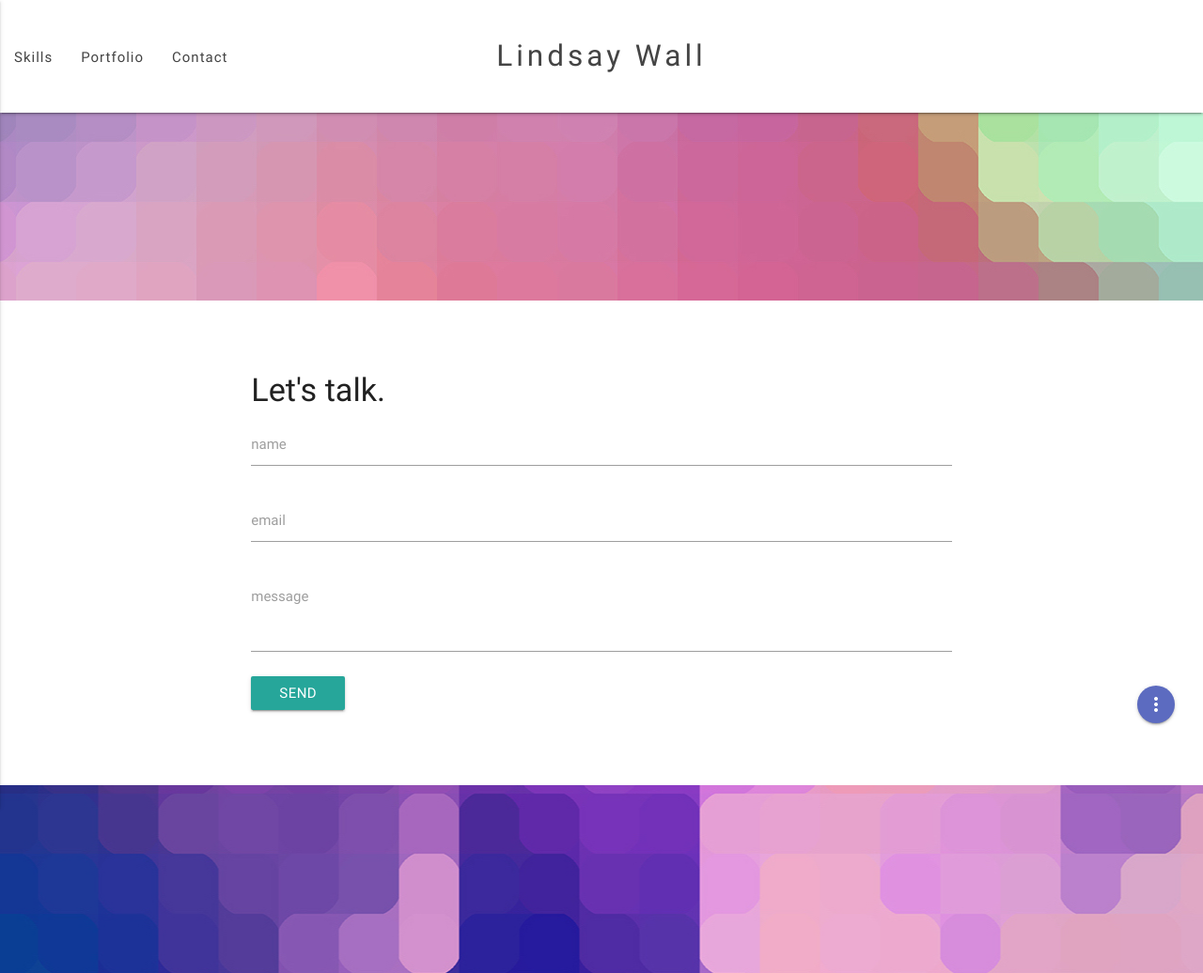
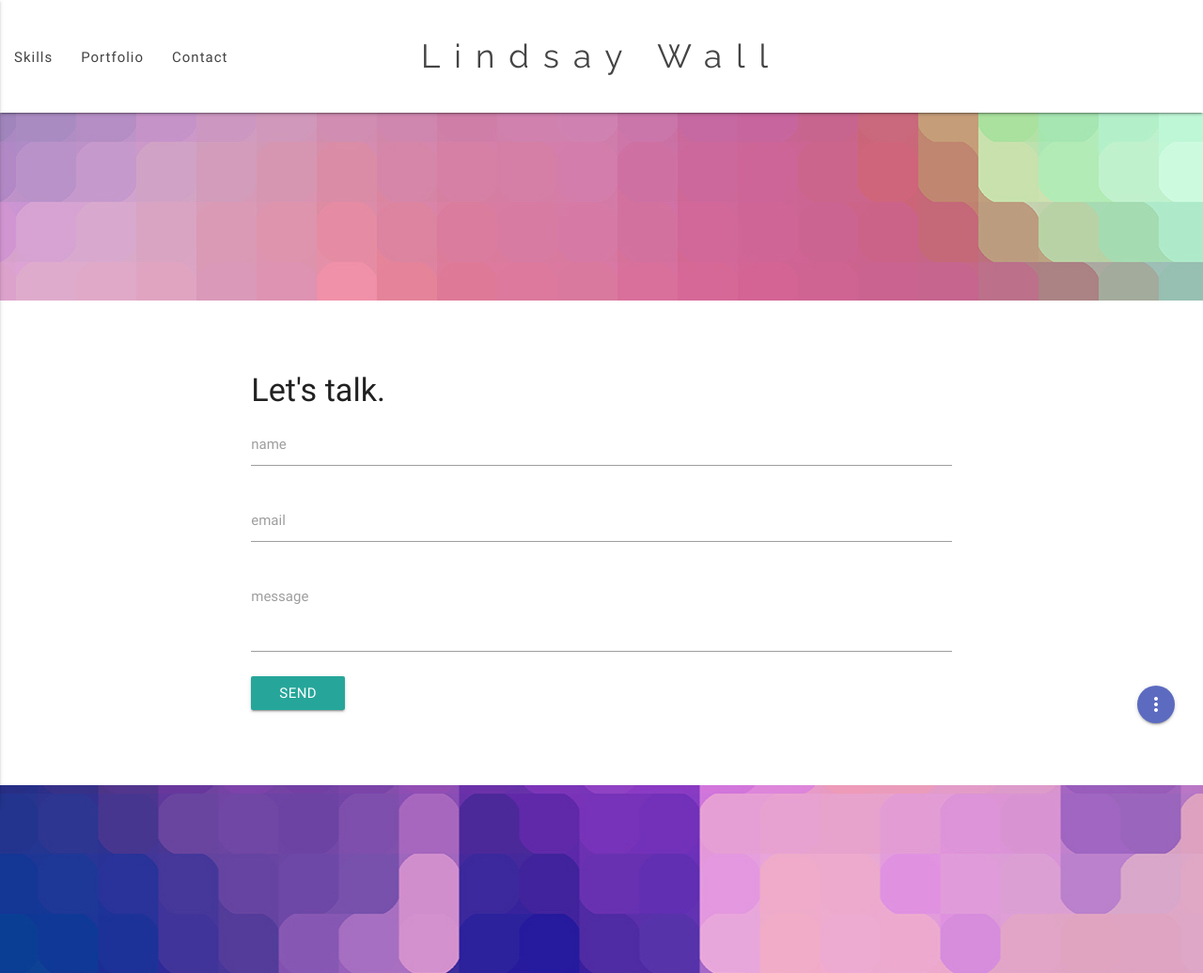
Before and after one commit to catslug/catslug, a plain HTML site: page contact.html in a window 1280 px wide. Shown: the top 1036 px of the page at 94% size. Drawn offline with nearby package versions, Linux system fonts and the light colour scheme.

Commit message:
logo font

```diff
--- a/assets/css/style.css
+++ b/assets/css/style.css
@@ -63,7 +63,9 @@ a:active {
 
 a#nav-logo {
     color: #444;
-    letter-spacing: 4px;
+    letter-spacing: 15px;
+    font-size: 35px;
+    font-family: 'Raleway', sans-serif;
 }
 
 p.nav-subtext {
--- a/contact.html
+++ b/contact.html
@@ -5,6 +5,7 @@
   <meta name="viewport" content="width=device-width, initial-scale=1">
   <script type="text/javascript" src="https://code.jquery.com/jquery-3.2.1.min.js"></script>
   <script type="text/javascript" src="assets/js/zenscroll-min.js"></script>
+  <link href="https://fonts.googleapis.com/css?family=Questrial|Raleway" rel="stylesheet">
   <link href="https://fonts.googleapis.com/icon?family=Material+Icons" rel="stylesheet">
   <script src="https://use.fontawesome.com/dd43d5a0ce.js"></script>
   <link rel="stylesheet" href="https://cdnjs.cloudflare.com/ajax/libs/materialize/0.100.2/css/materialize.min.css">
```
Also changed, not shown: index.html (+1 -0 lines).
